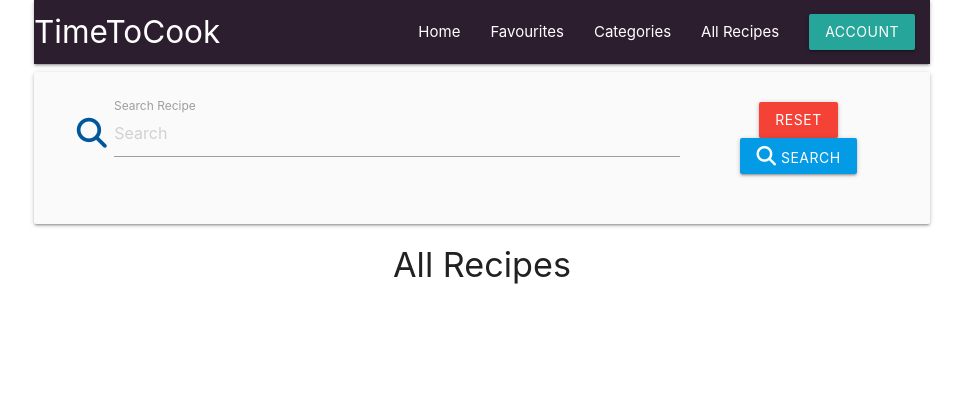
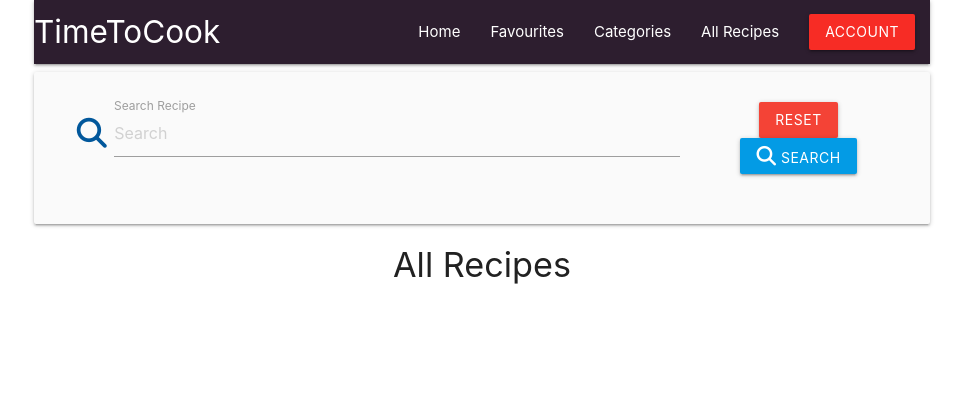
Before and after one commit to mariusmilitaru32/TimeToCook, a Flask app: page /allrecipes in a window 1280 px wide. Shown: the top 420 px of the page, without its empty margins (158-1121 px from the left). Run offline with Flask 3, Linux system fonts and the light colour scheme; data that the repository does not hold is empty; some libraries are stand-ins or nearby versions.

Commit message:
Add dropdown menu style

```diff
--- a/timetocook/static/css/style.css
+++ b/timetocook/static/css/style.css
@@ -67,3 +67,18 @@ main {
     overflow: hidden;
 
 }
+
+/* Dropdown menu style */
+.dropdown-trigger.btn.menu-btn {
+    background-color: #f72c25;
+    color: #ffffff;
+}
+
+.btn {
+    background-color: #2d1e2f;
+}
+
+.card .card-image .card-title {
+    color: #f72c25;
+    font-weight: bold;
+}
```
